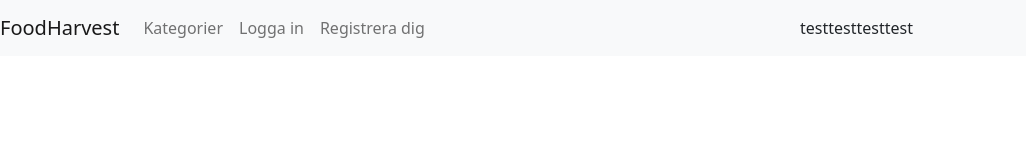
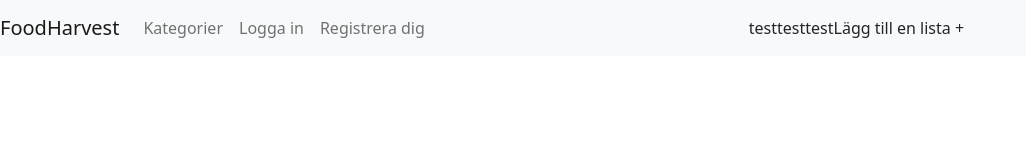
Before and after one commit to MikaelS1000RR/FoodHarvest, a React (Create React App) app in the folder frontend/: page / in a window 1280 px wide. Shown: the top 160 px of the page, without its empty margins (0-1026 px from the left). Built offline with nearby package versions, Linux system fonts and the light colour scheme.

Commit message:
Tried different layouts, this one looks the best.

```diff
--- a/frontend/src/components/Navbar.jsx
+++ b/frontend/src/components/Navbar.jsx
@@ -33,7 +33,7 @@ const Example = (props) => {
         {/* First dropdown */}
 
         <Collapse isOpen={isOpen} navbar>
-          <Nav className="mr-auto" navbar>
+          <Nav className="mr-auto text-center" navbar>
             <NavItem>
               <NavLink href="/catagories/">Kategorier</NavLink>
             </NavItem>
@@ -52,10 +52,14 @@ const Example = (props) => {
         {/* second dropdown */}
 
         <Collapse isOpen={isOpen2} navbar>
+          {/* text-center works but not text-right  */}
+          <Nav className="mr-auto text-center text-md-right" navbar>
+
           <div>test</div>
           <div>test</div>
           <div>test</div>
-          <div>test</div>
+          <div>Lägg till en lista +</div>
+          </Nav>
         </Collapse>
 
 
```
